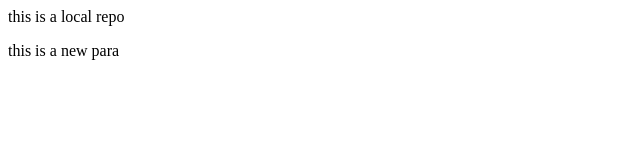
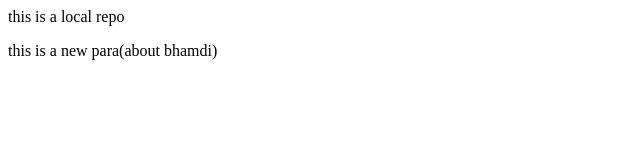
Before and after one commit to vikas494/local_repo, a plain HTML site: page index.html in a window 1280 px wide. Shown: the full height of the page, 0-640 px from the left. Drawn offline with Linux system fonts and the light colour scheme.

Commit message:
addded ghandi

```diff
--- a/index.html
+++ b/index.html
@@ -1,2 +1,2 @@
 <p> this is a local repo</p>
-<p> this is a new para</p>
+<p> this is a new para(about bhamdi)</p>
```
